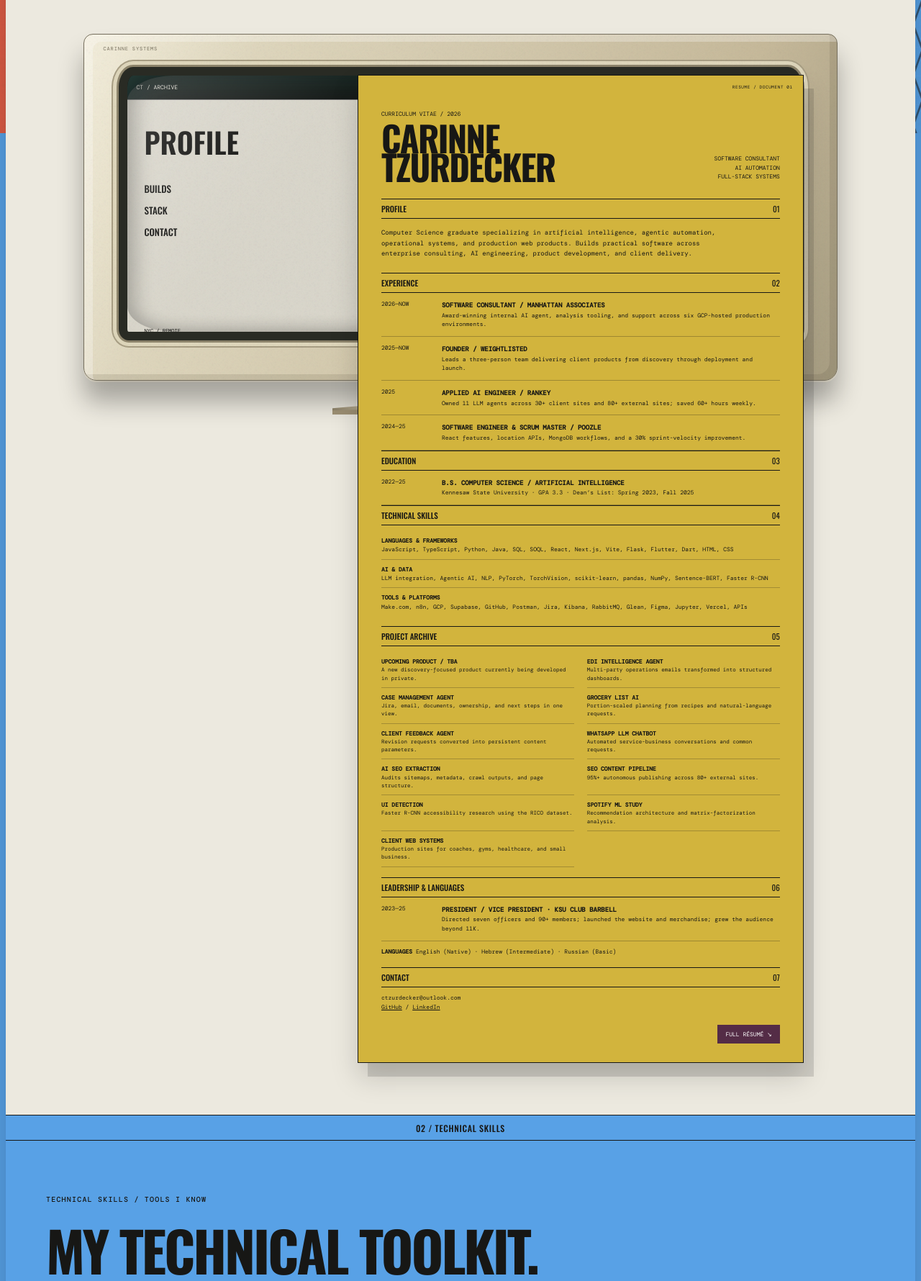
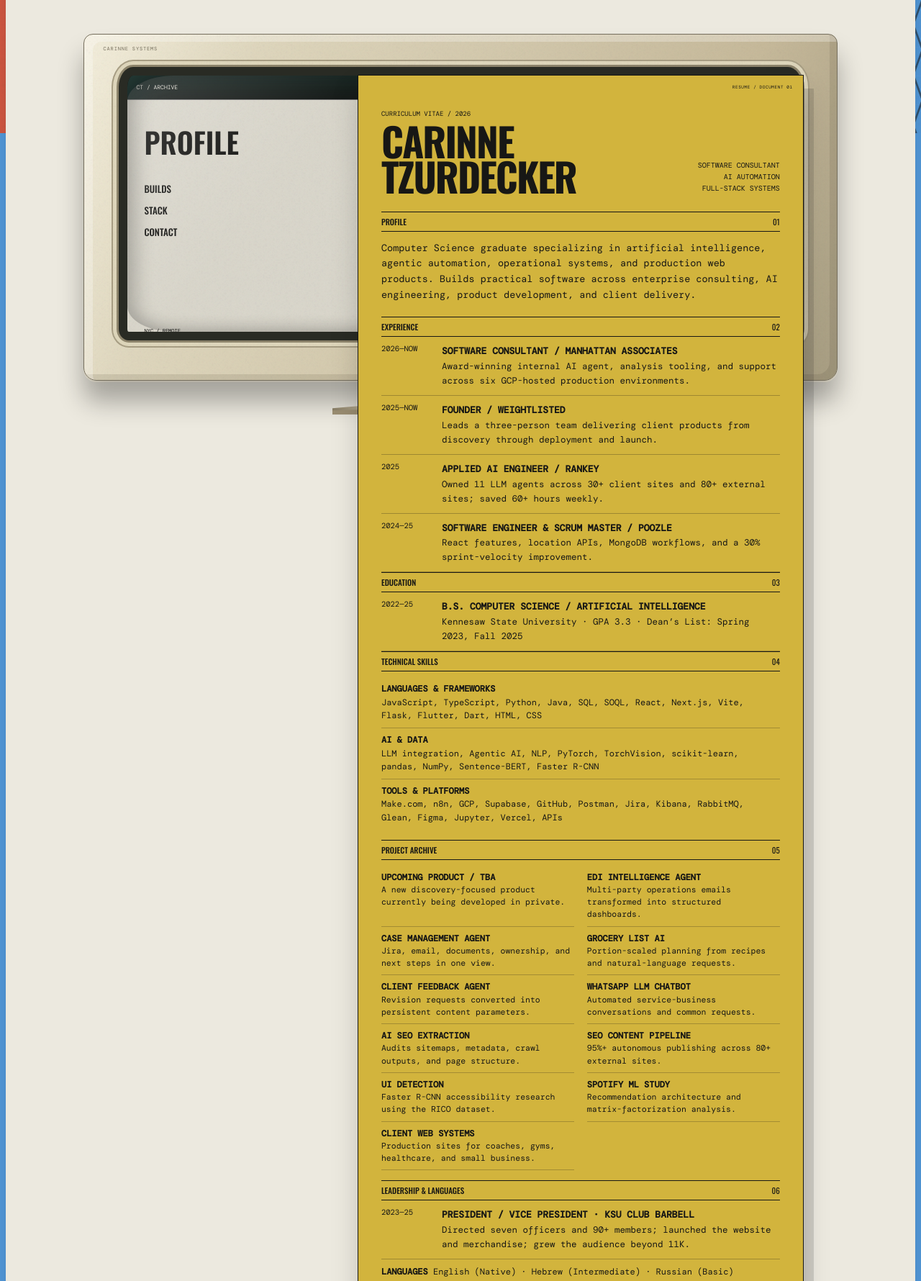
Before and after one commit to CarinneTzur/portfolio, a plain HTML site: page index.html in a window 1280 px wide. Shown: the part 615-2395 px from the top of the page at 72% size. Drawn offline with nearby package versions, Linux system fonts and the light colour scheme; a web font is replaced by a local one.

Commit message:
Improve resume typography legibility

```diff
--- a/index.html
+++ b/index.html
@@ -9,7 +9,7 @@
   <link rel="preconnect" href="https://fonts.googleapis.com">
   <link rel="preconnect" href="https://fonts.gstatic.com" crossorigin>
   <link href="https://fonts.googleapis.com/css2?family=DM+Mono:wght@300;400;500&family=Oswald:wght@400;500;600;700&display=swap" rel="stylesheet">
-  <link rel="stylesheet" href="styles.css?v=20260630-33">
+  <link rel="stylesheet" href="styles.css?v=20261121-01">
 </head>
 <body>
   <div class="world" aria-hidden="true">
--- a/styles.css
+++ b/styles.css
@@ -84,21 +84,21 @@ h1 em { color: var(--red); font-style: normal; }
 .resume-sheet { position: absolute; z-index: 6; width: 52%; height: fit-content; min-height: 0; left: 38%; top: 87px; padding: 30px 32px 26px; color: var(--ink); background: var(--yellow); border: 1px solid var(--ink); box-shadow: 14px 19px 0 rgba(23,23,21,.14), 0 20px 35px rgba(0,0,0,.17); transform: none; }
 .resume-sheet::before { content: "RESUME / DOCUMENT 01"; position: absolute; top: 12px; right: 14px; font-size: 6px; letter-spacing: .1em; }
 .resume-sheet header { display: flex; align-items: flex-end; justify-content: space-between; gap: 15px; margin: 12px 0 24px; }
-.resume-sheet header span { font-size: 8px; }.resume-sheet header h2 { margin-top: 6px; font-size: 49px; line-height: .83; letter-spacing: -.035em; }
-.resume-sheet header p { margin: 0; text-align: right; font-size: 8px; line-height: 1.6; }
+.resume-sheet header span { font-size: 9px; }.resume-sheet header h2 { margin-top: 6px; font-size: 55px; line-height: .9; letter-spacing: -.035em; }
+.resume-sheet header p { margin: 0; text-align: right; font-size: 10px; line-height: 1.6; }
 .resume-rule { display: flex; justify-content: space-between; border-top: 1px solid var(--ink); border-bottom: 1px solid var(--ink); padding: 5px 0; font: 500 11px "Oswald"; }
 .resume-rule b { font-weight: 400; }
-.resume-summary { font-size: 9px; line-height: 1.6; margin: 12px 0 20px; max-width: 88%; }
+.resume-summary { font-size: 13.5px; line-height: 1.6; margin: 12px 0 20px; max-width: 100%; }
 .resume-row { display: grid; grid-template-columns: 72px 1fr; gap: 12px; padding: 10px 0; border-bottom: 1px solid rgba(23,23,21,.28); }
-.resume-row time { font-size: 8px; }.resume-row p { margin: 0; font-size: 8px; line-height: 1.6; }.resume-row strong { font-size: 9px; }
+.resume-row time { font-size: 10.5px; }.resume-row p { margin: 0; font-size: 12.5px; line-height: 1.6; }.resume-row strong { font-size: 13px; }
 .resume-skill-groups { display:grid; grid-template-columns:1fr; gap:0; padding:8px 0 14px; }
-.resume-skill-groups p { margin:0; padding:7px 0; border-bottom:1px solid rgba(23,23,21,.25); font-size:8px; line-height:1.55; }
+.resume-skill-groups p { margin:0; padding:7px 0; border-bottom:1px solid rgba(23,23,21,.25); font-size:12px; line-height:1.55; }
 .resume-skill-groups p:last-child { border-bottom:0; }
 .resume-project-grid { display:grid; grid-template-columns:1fr 1fr; gap:0 18px; padding:8px 0 14px; }
-.resume-project-grid p { margin:0; padding:7px 0; border-bottom:1px solid rgba(23,23,21,.25); font-size:7.5px; line-height:1.5; }
-.resume-project-grid strong,.resume-skill-groups strong { font-size:8px; }
-.resume-languages { margin:8px 0 16px; font-size:8px; line-height:1.55; }
-.resume-contact { font-size: 8px; line-height: 1.65; }
+.resume-project-grid p { margin:0; padding:7px 0; border-bottom:1px solid rgba(23,23,21,.25); font-size:11.5px; line-height:1.5; }
+.resume-project-grid strong,.resume-skill-groups strong { font-size:12px; }
+.resume-languages { margin:8px 0 16px; font-size:12px; line-height:1.55; }
+.resume-contact { font-size: 12px; line-height: 1.65; }
 .resume-download { position: static; display:table; margin:18px 0 0 auto; padding:8px 11px; background:#542c46; color:white; font-size:8px; text-decoration:none; }
 .section-heading { margin-bottom: 70px; }
 .section-heading h2 { font-size:clamp(54px,6vw,92px); line-height:.92; letter-spacing:-.04em; }
@@ -283,7 +283,7 @@ h1 em { color: var(--red); font-style: normal; }
   .screen-menu { padding: 22px 15px; }.screen-menu p { font-size: 25px; }.screen-menu small { display: none; }
   .screen-note { padding: 25px 18px; }.screen-note > p { font-size: 19px; margin: 18px 0; }
   .resume-sheet { width: 90%; height:fit-content; left: 10%; top: 73px; min-height: 0; padding: 28px 22px 24px; transform: none; }
-  .resume-sheet header h2 { font-size: 40px; }
+  .resume-sheet header h2 { font-size: 45px; }
   .log-section { padding-top: 85px; }
   h1 { font-size: clamp(60px, 20vw, 100px); }
   .section-heading.split { display: block; }.section-heading.split > p { margin-top: 30px; }
```
